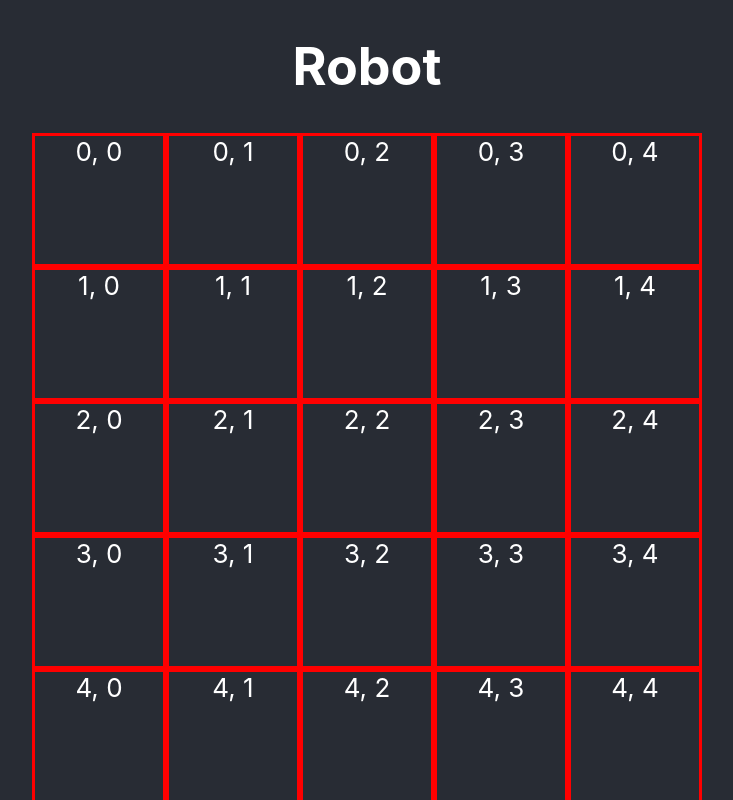
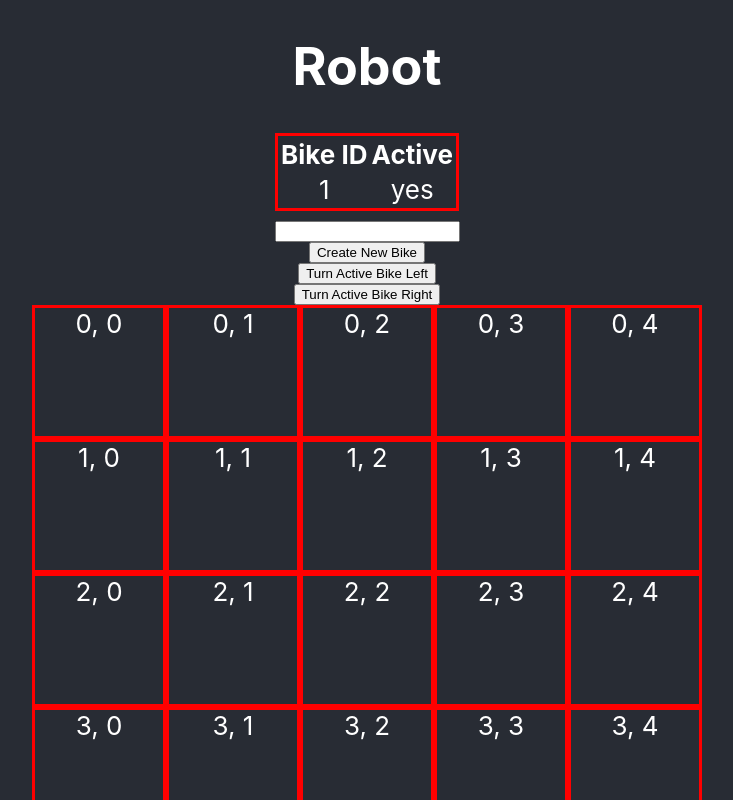
Before and after one commit to luketellis/robot, a React (Create React App) app: page / in a window 1280 px wide. Shown: the top 800 px of the page, without its empty margins (273-1006 px from the left). Built offline with nearby package versions, Linux system fonts and the light colour scheme.

Commit message:
Created Table Components

```diff
--- a/src/App.js
+++ b/src/App.js
@@ -1,5 +1,8 @@
 import './App.css';
+import Button from './components/Button/Button';
 import Grid from './components/Grid/Grid';
+import Table from './components/Table/Table';
+import TextInput from './components/TextInput/TextInput';
 import Bike from './domain/Classes/Bike';
 import Coordinate from './domain/Classes/Coordinate';
 
@@ -15,6 +18,11 @@ function App() {
 		<div className="App">
 			<header className="App-header">
 				<h1>Robot</h1>
+				<Table tableHeadings={['Bike ID', 'Active']} tableData={[1, 'yes']} />
+				<TextInput helperText="Place" />
+				<Button label="Create New Bike" />
+				<Button label="Turn Active Bike Left" />
+				<Button label="Turn Active Bike Right" />
 				<Grid />
 			</header>
 		</div>
--- a/src/components/Button/Button.jsx
+++ b/src/components/Button/Button.jsx
@@ -1,13 +1,7 @@
 import React from 'react';
 import './Button.css';
 
-function Button({
-	label = 'I am a button',
-	color = 'primary',
-	variant = 'contained',
-	className,
-	...props
-}) {
+function Button({ label = 'I am a button', ...props }) {
 	return (
 		<button className="" {...props}>
 			{label}
--- /dev/null
+++ b/src/components/Table/Table.css
@@ -0,0 +1,4 @@
+.table {
+	border-style: solid;
+	border-color: red;
+}
--- /dev/null
+++ b/src/components/Table/Table.jsx
@@ -0,0 +1,33 @@
+import React from 'react';
+import TableData from '../TableData/TableData';
+import './Table.css';
+
+function Table(props) {
+	const tableHeadings = props.tableHeadings;
+	const headerRowItems = tableHeadings.map((tableHeading, index) => (
+		<TableData key={index} data={tableHeading} headerRowType={true}></TableData>
+	));
+
+	const tableData = props.tableData;
+	const dataItems = tableData.map((tableDataItem, index) => (
+		<TableData
+			key={index}
+			data={tableDataItem}
+			headerRowType={false}
+		></TableData>
+	));
+
+	return (
+		<table className="table">
+			<thead>
+				<tr>{headerRowItems}</tr>
+			</thead>
+
+			<tbody className="table">
+				<tr>{dataItems}</tr>
+			</tbody>
+		</table>
+	);
+}
+
+export default Table;
--- /dev/null
+++ b/src/components/TableData/TableData.jsx
@@ -0,0 +1,12 @@
+import React from 'react';
+import './TableData.css';
+
+function TableData({ headerRowType = 'false', data }) {
+	return (
+		<React.Fragment>
+			{headerRowType ? <th>{data}</th> : <td>{data}</td>}
+		</React.Fragment>
+	);
+}
+
+export default TableData;
```
Also changed, not shown: src/components/TableData/TableData.css (added), 2 other files (tests, documents, lock files or other folders).
